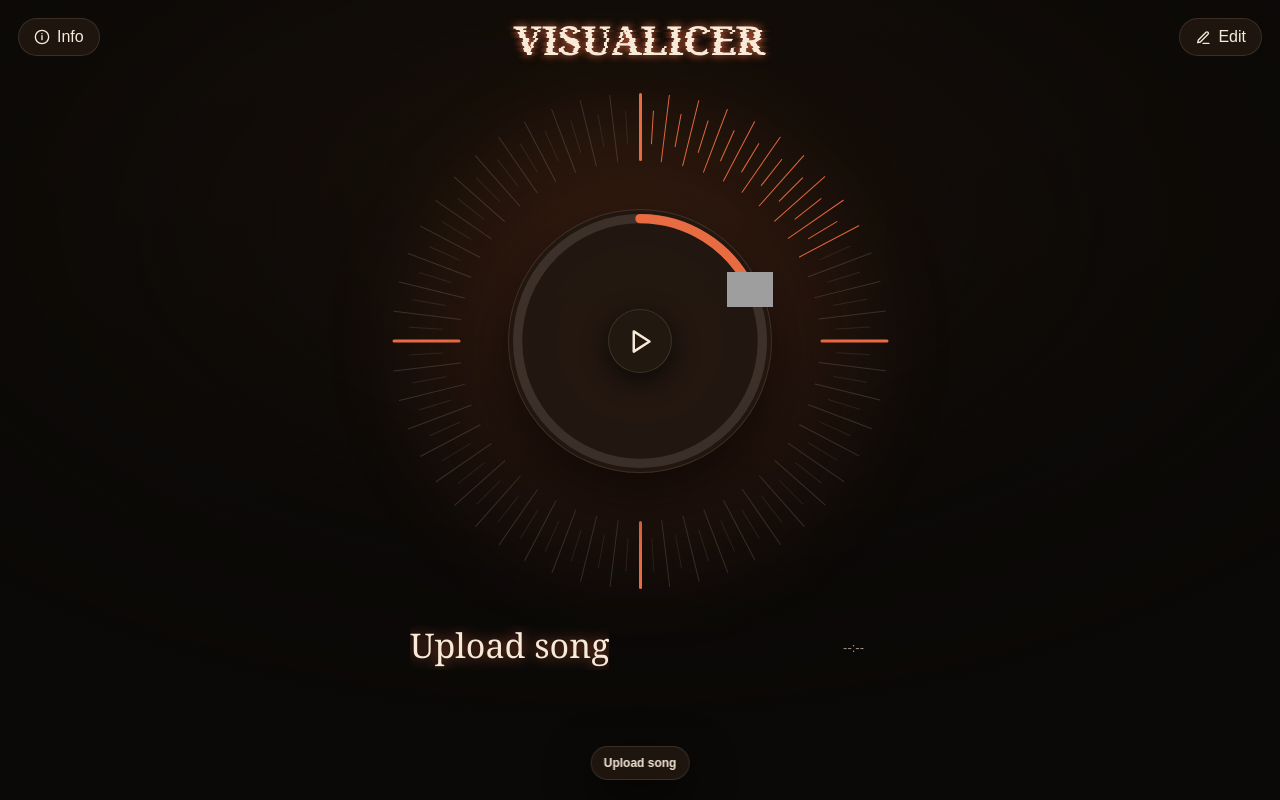
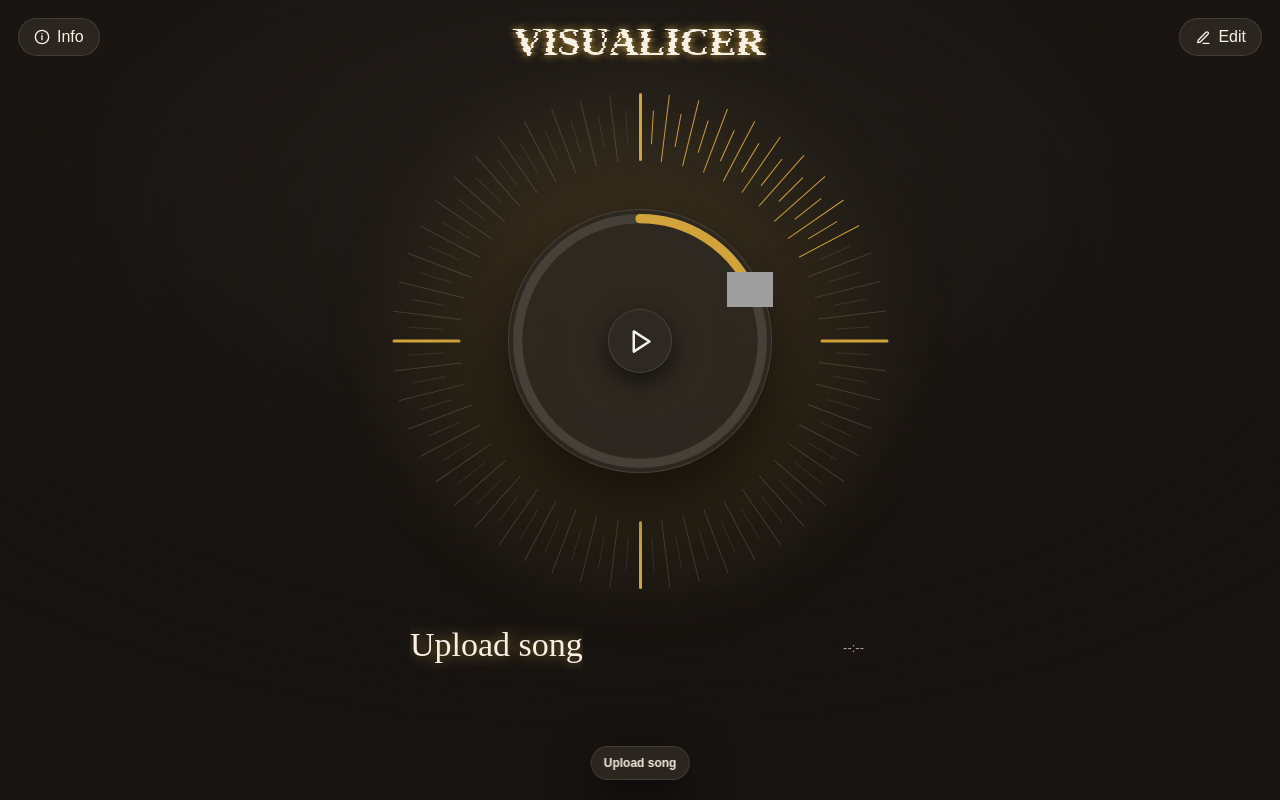
Before and after one commit to iice257/TikTok-Lyric-Video-Pipeline, a Next.js app in the folder apps/web/: page /visualizer in a window 1280 px wide. Built offline with nearby package versions, Linux system fonts and the light colour scheme; grey boxes are pictures that could not be loaded; a web font is replaced by a local one.

Commit message:
Default the app theme to Paper
New visitors (no saved theme) get Paper instead of Amber Noir: theme
default, CSS fallbacks used before the boot script, browser theme
color and the Visualizer's inherited fallback. Saved choices are kept.

```diff
--- a/apps/web/app/globals.css
+++ b/apps/web/app/globals.css
@@ -5,29 +5,29 @@
 @custom-variant dark (&:is(.dark *));
 
 :root {
-  /* Defaults = VISUALICER "Amber Noir" (dark). lib/theme.js overrides these per theme. */
-  --background: #0b0907;
-  --foreground: #f7ead8;
-  --card: #211811e8;
-  --card-foreground: #f7ead8;
-  --popover: #1b1109;
-  --popover-foreground: #f7ead8;
-  --primary: #e96b42;
-  --primary-foreground: #0b0907;
-  --secondary: #1b1109;
-  --secondary-foreground: #f7ead8;
-  --muted: #1b1109;
-  --muted-foreground: #a99580;
-  --accent: #ffffff0d;
-  --accent-foreground: #f7ead8;
+  /* Defaults = VISUALICER "Paper" (dark), the default app theme. lib/theme.js overrides these per theme. */
+  --background: #171411;
+  --foreground: #f7f0e5;
+  --card: #2d2822e8;
+  --card-foreground: #f7f0e5;
+  --popover: #24201b;
+  --popover-foreground: #f7f0e5;
+  --primary: #d2a33b;
+  --primary-foreground: #171411;
+  --secondary: #24201b;
+  --secondary-foreground: #f7f0e5;
+  --muted: #24201b;
+  --muted-foreground: #b4a99a;
+  --accent: #ffffff0c;
+  --accent-foreground: #f7f0e5;
   --destructive: #e5484d;
-  --border: #f0c59b24;
-  --input: #f0c59b24;
-  --ring: #e96b42;
-  --highlight: #52b9aa;
-  --shadow-color: #000000a8;
-  --app-font-title: "DM Serif Display", Georgia, serif;
-  --app-font-ui: "Hanken Grotesk", Arial, sans-serif;
+  --border: #efe3d221;
+  --input: #efe3d221;
+  --ring: #d2a33b;
+  --highlight: #6ea091;
+  --shadow-color: #0000009c;
+  --app-font-title: Borel, cursive;
+  --app-font-ui: Abel, Arial, sans-serif;
   --radius: 0.875rem;
   --chart-1: var(--primary);
   --chart-2: var(--highlight);
--- a/apps/web/app/layout.js
+++ b/apps/web/app/layout.js
@@ -12,7 +12,7 @@ export const metadata = {
 };
 
 export const viewport = {
-  themeColor: "#0b0907",
+  themeColor: "#171411",
 };
 
 export default function RootLayout({ children }) {
--- a/apps/web/app/visualizer/page.js
+++ b/apps/web/app/visualizer/page.js
@@ -6,7 +6,7 @@ import { AdminShell } from "@/components/admin/admin-shell";
 // its own settings in localStorage and never uploads media.
 const ABOUT_URL = "https://lyric-audio-visualizer.vercel.app/about";
 // Versioned so browsers don't reuse a cached copy served with the old X-Frame-Options: DENY.
-const VISUALIZER_SRC = "/visualizer/index.html?v=4";
+const VISUALIZER_SRC = "/visualizer/index.html?v=5";
 
 function connectAboutLink(event) {
   const readMore = event.currentTarget.contentDocument?.querySelector("#infoPanel a");
--- a/apps/web/lib/theme-data.js
+++ b/apps/web/lib/theme-data.js
@@ -5,7 +5,7 @@ import themeData from "./themes.json";
 // every component follows the active theme.
 export const THEMES = themeData.themes;
 export const FONTS = themeData.fonts;
-export const DEFAULT_THEME = { id: "amber", mode: "dark" };
+export const DEFAULT_THEME = { id: "paper", mode: "dark" };
 export const THEME_STORAGE_KEY = "sss-theme";
 
 export function themeTokens(theme, mode) {
--- a/apps/web/public/visualizer/index.html
+++ b/apps/web/public/visualizer/index.html
@@ -189,7 +189,7 @@ let uiStage=1;function applyUiStage(){E.app.classList.remove('ui-stage-2','ui-st
 </script><script>
 const APP_THEME_STORAGE_KEY='sss-theme';
 function applyInheritedAppTheme(){
- let preferences={id:'amber',mode:'dark'};
+ let preferences={id:'paper',mode:'dark'};
  try{
   const stored=JSON.parse(localStorage.getItem(APP_THEME_STORAGE_KEY)||'null');
   if(stored&&THEMES.some(item=>item.id===stored.id))preferences.id=stored.id;
```
